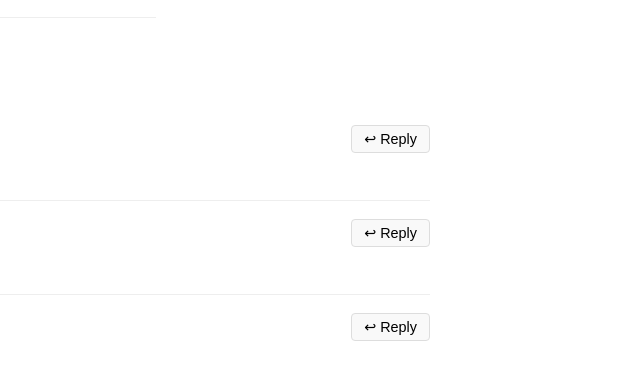
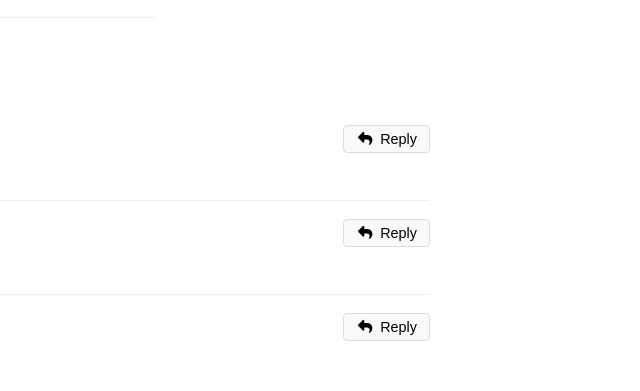
Before and after one commit to Mexican1922/SoldierWeb, a plain HTML site: page blogDetails.html in a window 1280 px wide. Shown: the part 2628-3019 px from the top of the page, 640-1280 px from the left. Drawn offline with Linux system fonts and the light colour scheme.

Commit message:
update: made changes to the icons

```diff
--- a/blogDetails.css
+++ b/blogDetails.css
@@ -1200,6 +1200,13 @@ body {
   cursor: pointer;
   font-size: 0.9rem;
   border-radius: 4px;
+  display: flex;
+  align-items: center;
+  gap: 6px; /* space between icon and text */
+}
+
+.comments-section .reply-btn i {
+  font-size: 0.9rem;
 }
 
 .comments-section .reply-btn:hover {
@@ -1207,6 +1214,7 @@ body {
   color: #fff;
   border-color: rgb(191, 158, 98);
 }
+
 
 /* .comments-section hr {
   border: none;
--- a/blogDetails.html
+++ b/blogDetails.html
@@ -450,7 +450,9 @@
       </div>
       <p>Nam consectetur lectus sed nibh pulvinar varius.</p>
     </div>
-    <button class="reply-btn">↩ Reply</button>
+    <button class="reply-btn">
+      <i class="fas fa-reply"></i> Reply
+    </button>
   </div>
   <hr>
 
@@ -464,7 +466,9 @@
       </div>
       <p>Best review in this content</p>
     </div>
-    <button class="reply-btn">↩ Reply</button>
+    <button class="reply-btn">
+      <i class="fas fa-reply"></i> Reply
+    </button>
   </div>
   <hr>
 
@@ -478,7 +482,9 @@
       </div>
       <p>Cras nec fermentum non rutrum lectus sollicitudin</p>
     </div>
-    <button class="reply-btn">↩ Reply</button>
+    <button class="reply-btn">
+      <i class="fas fa-reply"></i> Reply
+    </button>
   </div>
 
   <!-- Comment Form -->
```
Also changed, not shown: vercel.json (deleted).
